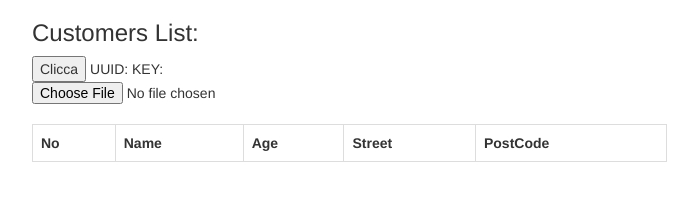
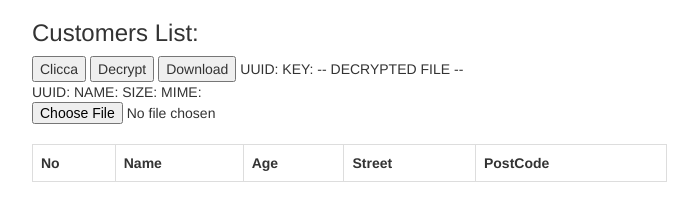
Before and after one commit to Aragorn1992gb/TaskFullStack, a website: page views/index.html in a window 1280 px wide. Shown: the whole page, without its empty margins (38-736 px from the left). Drawn offline with nearby package versions, Linux system fonts and the light colour scheme; no server answers; files whose address does not match are found by name.

Commit message:
aes | aes decryption ended

```diff
--- a/views/index.html
+++ b/views/index.html
@@ -16,9 +16,22 @@
 	<button ng-click="submitForm()">
 		Clicca
 	</button>
+	<button ng-click="decryptFile()">
+		Decrypt
+	</button>
+	<button ng-click="downloadFile()">
+		Download
+	</button>
 
 	UUID: {{ fileInsertedInfo.uuid }}
 	KEY: {{ fileInsertedInfo.key }}
+
+	-- DECRYPTED FILE --
+	<br>
+	UUID: {{ decryptedFileObj.uuid }}
+	NAME: {{ decryptedFileObj.name }}
+	SIZE: {{ decryptedFileObj.size }}
+	MIME: {{ decryptedFileObj.mime }}
 
 	<input type='file' accept='image/*' onchange='openFile(event)'><br>
 	<img id='output'>
```
